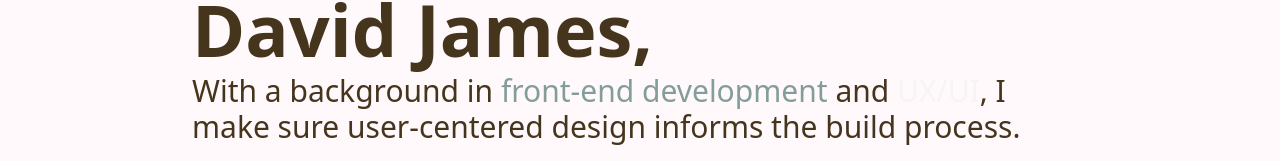
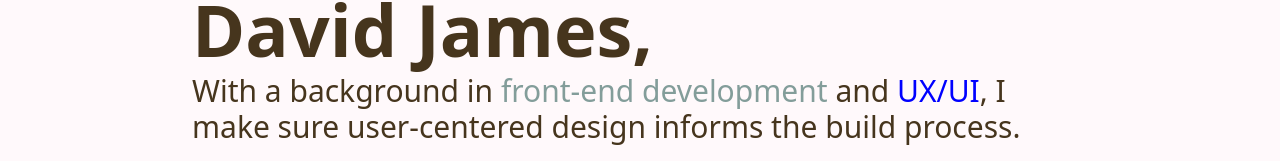
Before and after one commit to davidjamesdimalanta/portfolio_v2, a Next.js app: page / in a window 1280 px wide. Shown: the part 209-370 px from the top of the page. Built offline with nearby package versions, Linux system fonts and the light colour scheme.

Commit message:
fix main colour

```diff
--- a/tailwind.config.js
+++ b/tailwind.config.js
@@ -13,8 +13,8 @@ module.exports = {
   			medium: '#646F4B',
   			'medium-light': '#839D9A',
   			accent: {
-  				DEFAULT: 'hsl(var(--accent))',
-  				foreground: 'hsl(var(--accent-foreground))'
+  				DEFAULT: '#0000FF',
+  				dark: '#CCCCFF'
   			},
   			'accent-dark': '#CCCCFF',
   			light: '#BFD2BF',
```
